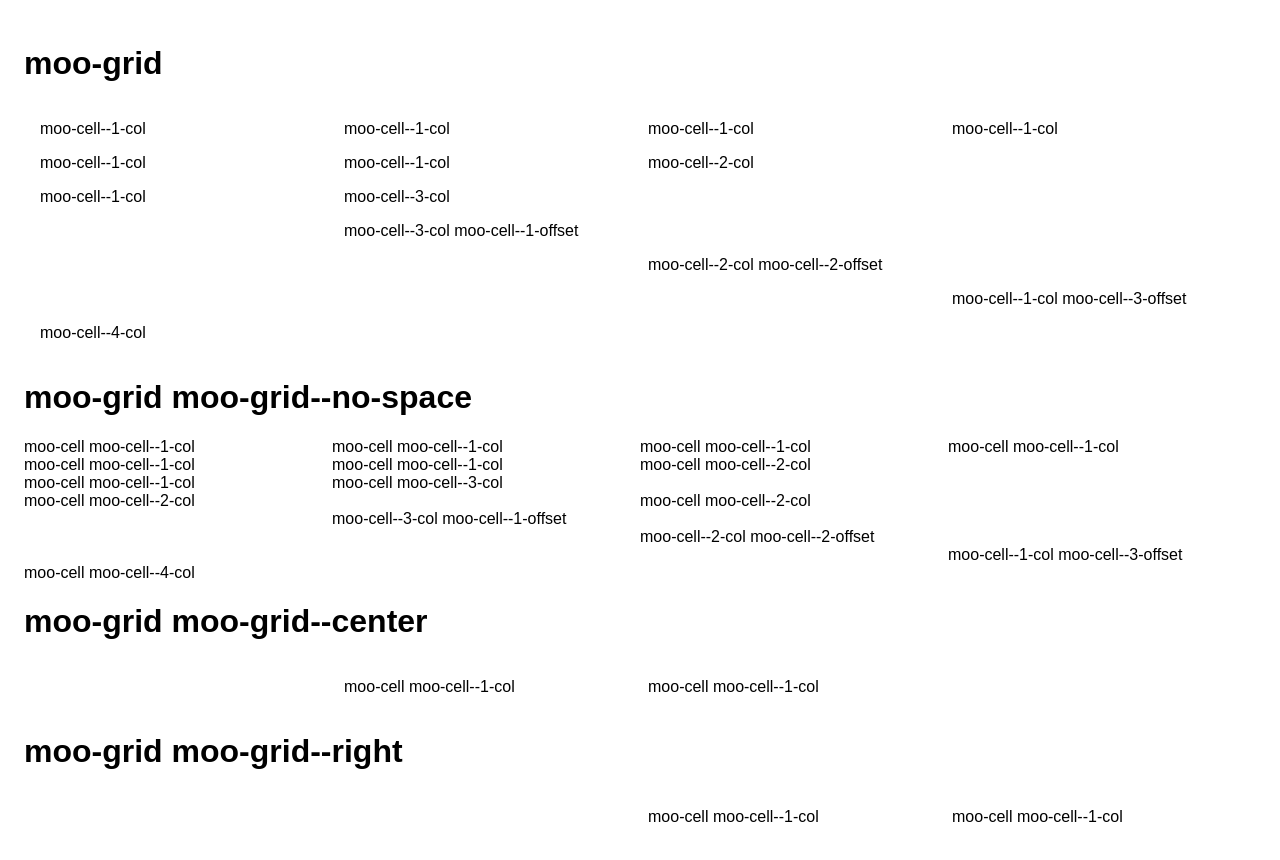
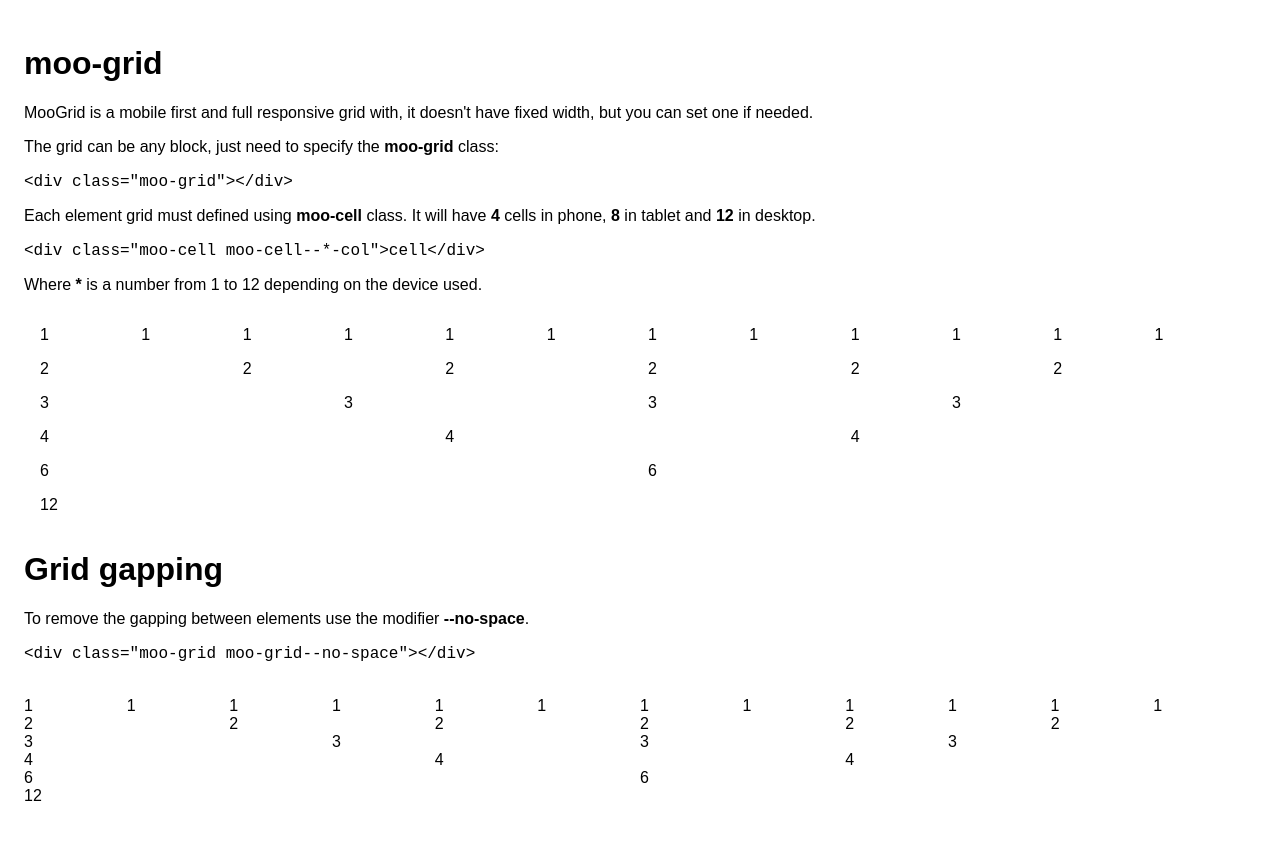
Before and after one commit to mchiareli/moo, a website: page vendor/index.html in a window 1280 px wide. After the commit the page ends 829 px from the top, so only its background shows below. Drawn offline with nearby package versions, Linux system fonts and the light colour scheme; files that its build step writes are made by us from their sources.

Commit message:
adding grid :bowtie:

```diff
--- a/src/scss/include/_breakpoint.scss
+++ b/src/scss/include/_breakpoint.scss
@@ -1,4 +1,4 @@
-@mixin media($min:false,$max:false){
+@mixin media($min-width:false,$max-width:false){
 
   $media-query:'';
 
--- /dev/null
+++ b/src/scss/include/_devices.scss
@@ -0,0 +1,17 @@
+//fluent mixins based on device name.
+
+@mixin phone {
+    //phone does not have a breakpoint because is the default layout in moo.
+    //this mixin will be used in case we want to change in the phone behavior in the future.
+    @content;
+}
+@mixin tablet {
+  @include media($breakpoint-tablet,$breakpoint-desktop) {
+    @content;
+  }
+}
+@mixin desktop {
+  @include media($breakpoint-desktop) {
+    @content;
+  }
+}
--- a/src/scss/include/_grid.scss
+++ b/src/scss/include/_grid.scss
@@ -14,18 +14,21 @@
   }
 }
 
-// css definitions
+@mixin full($padding:0px,$margin:0px) {
+  @include column-width(1, 1, $padding,$margin);
+}
 
+// CSS definitions for grid
 .#{$namespace}-grid {
   display: flex;
   flex-wrap: wrap;
-  align-content:flex-start;
-  justify-content: flex-start;
-  padding: $grid-phone-padding;
 }
 
-.#{$namespace}-grid--no-space {
-  padding: 0;
+.#{$namespace}-grid {
+  padding: $grid-phone-padding;
+  &--no-space {
+    padding: 0;
+  }
 }
 
 .#{$namespace}-grid {
@@ -41,13 +44,17 @@
   }
 }
 
+// CSS definitions for cells
 .#{$namespace}-cell {
     margin: $grid-phone-margin;
     box-sizing: border-box;
 }
 
-// Define columns and offset size for mobile. (default)
+.#{$namespace}-grid--no-space > .#{$namespace}-cell {
+  margin: 0;
+}
 
+// CSS definitions mobile. (default)
 @for $i from 1 through ($grid-phone-columns) {
   .#{$namespace}-cell--#{$i}-col,
   .#{$namespace}-cell--#{$i}-col-phone.#{$namespace}-cell--#{$i}-col-phone {
@@ -55,10 +62,11 @@
   }
 }
 
-@for $i from 1 through ($grid-phone-columns) {
+// phone has 4 cells, more than that will be set as 100%.
+@for $i from ($grid-phone-columns + 1) through $grid-desktop-columns {
   .#{$namespace}-cell--#{$i}-col,
   .#{$namespace}-cell--#{$i}-col-phone.#{$namespace}-cell--#{$i}-col-phone {
-    @include column-width($i, $grid-phone-columns, $grid-phone-padding,$grid-phone-margin);
+    @include full($grid-phone-padding,$grid-phone-margin);
   }
 }
 
@@ -69,6 +77,39 @@
   }
 }
 
-.#{$namespace}-grid--no-space > .#{$namespace}-cell {
-  margin: 0;
-}
+@include tablet {
+  @for $i from 1 through ($grid-tablet-columns) {
+    .#{$namespace}-cell--#{$i}-col,
+    .#{$namespace}-cell--#{$i}-col-tablet.#{$namespace}-cell--#{$i}-col-tablet {
+      @include column-width($i, $grid-tablet-columns, $grid-tablet-padding,$grid-tablet-margin);
+    }
+  }
+  // tablet has 8 cells, more than that will be set as 100%.
+  @for $i from ($grid-tablet-columns + 1) through $grid-desktop-columns {
+    .#{$namespace}-cell--#{$i}-col,
+    .#{$namespace}-cell--#{$i}-col-tablet.#{$namespace}-cell--#{$i}-col-tablet {
+      @include full($grid-tablet-padding,$grid-tablet-margin);
+    }
+  }
+  @for $i from 1 through ($grid-phone-columns - 1) {
+    .#{$namespace}-cell--#{$i}-offset,
+    .#{$namespace}-cell--#{$i}-offset-tablet.#{$namespace}-cell--#{$i}-offset-tablet {
+      @include offset-size($i, $grid-tablet-columns,$grid-tablet-margin);
+    }
+  }
+};
+
+@include desktop {
+  @for $i from 1 through ($grid-desktop-columns) {
+    .#{$namespace}-cell--#{$i}-col,
+    .#{$namespace}-cell--#{$i}-col-desktop.#{$namespace}-cell--#{$i}-col-desktop {
+      @include column-width($i, $grid-desktop-columns, $grid-desktop-padding,$grid-desktop-margin);
+    }
+  }
+  @for $i from 1 through ($grid-desktop-columns - 1) {
+    .#{$namespace}-cell--#{$i}-offset,
+    .#{$namespace}-cell--#{$i}-offset-desktop.#{$namespace}-cell--#{$i}-offset-desktop {
+      @include offset-size($i, $grid-desktop-columns,$grid-desktop-margin);
+    }
+  }
+};
--- a/src/scss/moo.scss
+++ b/src/scss/moo.scss
@@ -1,5 +1,6 @@
 @import "include/normalize";
 @import "include/variables";
 @import "include/breakpoint";
+@import "include/devices";
 @import "include/layout";
 @import "include/grid";
--- a/vendor/index.html
+++ b/vendor/index.html
@@ -5,53 +5,115 @@
         <meta http-equiv="X-UA-Compatible" content="IE=edge,chrome=1">
         <meta name="viewport" content="width=device-width, initial-scale=1.0">
         <title>Moo -- Minimalist css tools.</title>
+        <link rel="stylesheet" href="//cdnjs.cloudflare.com/ajax/libs/highlight.js/9.1.0/styles/default.min.css">
         <link rel="stylesheet" type="text/css" href="css/moo.css"/>
         <link rel="stylesheet" type="text/css" href="css/site.css"/>
     </head>
     <body>
       <h1>moo-grid</h1>
-      <div class="grid moo-grid">
-        <div class="moo-cell moo-cell--1-col">moo-cell--1-col</div>
-        <div class="moo-cell moo-cell--1-col">moo-cell--1-col</div>
-        <div class="moo-cell moo-cell--1-col">moo-cell--1-col</div>
-        <div class="moo-cell moo-cell--1-col">moo-cell--1-col</div>
-        <div class="moo-cell moo-cell--1-col">moo-cell--1-col</div>
-        <div class="moo-cell moo-cell--1-col">moo-cell--1-col</div>
-        <div class="moo-cell moo-cell--2-col">moo-cell--2-col</div>
-        <div class="moo-cell moo-cell--1-col">moo-cell--1-col</div>
-        <div class="moo-cell moo-cell--3-col">moo-cell--3-col</div>
-        <div class="moo-cell moo-cell--3-col moo-cell--1-offset">moo-cell--3-col moo-cell--1-offset</div>
-        <div class="moo-cell moo-cell--2-col moo-cell--2-offset">moo-cell--2-col moo-cell--2-offset</div>
-        <div class="moo-cell moo-cell--1-col moo-cell--3-offset">moo-cell--1-col moo-cell--3-offset</div>
-        <div class="moo-cell moo-cell--4-col">moo-cell--4-col</div>
+      <section class="description">
+        <p>MooGrid is a mobile first and full responsive grid with, it doesn't have fixed width, but you can set one if needed.</p>
+        <p>
+          The grid can be any block, just need to specify the <strong>moo-grid</strong> class:
+        </p>
+        <p>
+          <code class="prettyprint lang-html">
+            &lt;div class=&quot;moo-grid&quot;&gt;&lt;/div&gt;
+          </code>
+        </p>
+        <p>
+          Each element grid must defined using <strong>moo-cell</strong> class.
+          It will have <strong>4</strong> cells in phone, <strong>8</strong> in tablet and <strong>12</strong> in desktop.
+      </p>
+        <p>
+          <code class="prettyprint lang-html">
+            &lt;div class=&quot;moo-cell moo-cell--*-col&quot;&gt;cell&lt;/div&gt;<br/>
+          </code>
+        </p>
+        <p>Where <strong>*</strong> is a number from 1 to 12 depending on the device used.<p/>
+      </section>
+      <div class="moo-grid">
+        <div class="moo-cell moo-cell--1-col">1</div>
+        <div class="moo-cell moo-cell--1-col">1</div>
+        <div class="moo-cell moo-cell--1-col">1</div>
+        <div class="moo-cell moo-cell--1-col">1</div>
+        <div class="moo-cell moo-cell--1-col">1</div>
+        <div class="moo-cell moo-cell--1-col">1</div>
+        <div class="moo-cell moo-cell--1-col">1</div>
+        <div class="moo-cell moo-cell--1-col">1</div>
+        <div class="moo-cell moo-cell--1-col">1</div>
+        <div class="moo-cell moo-cell--1-col">1</div>
+        <div class="moo-cell moo-cell--1-col">1</div>
+        <div class="moo-cell moo-cell--1-col">1</div>
+        <div class="moo-cell moo-cell--2-col">2</div>
+        <div class="moo-cell moo-cell--2-col">2</div>
+        <div class="moo-cell moo-cell--2-col">2</div>
+        <div class="moo-cell moo-cell--2-col">2</div>
+        <div class="moo-cell moo-cell--2-col">2</div>
+        <div class="moo-cell moo-cell--2-col">2</div>
+        <div class="moo-cell moo-cell--3-col">3</div>
+        <div class="moo-cell moo-cell--3-col">3</div>
+        <div class="moo-cell moo-cell--3-col">3</div>
+        <div class="moo-cell moo-cell--3-col">3</div>
+        <div class="moo-cell moo-cell--4-col">4</div>
+        <div class="moo-cell moo-cell--4-col">4</div>
+        <div class="moo-cell moo-cell--4-col">4</div>
+        <div class="moo-cell moo-cell--6-col">6</div>
+        <div class="moo-cell moo-cell--6-col">6</div>
+        <div class="moo-cell moo-cell--12-col">12</div>
       </div>
-      <h1>moo-grid moo-grid--no-space</h1>
-      <div class="grid moo-grid moo-grid--no-space">
-        <div class="moo-cell moo-cell--1-col">moo-cell moo-cell--1-col</div>
-        <div class="moo-cell moo-cell--1-col">moo-cell moo-cell--1-col</div>
-        <div class="moo-cell moo-cell--1-col">moo-cell moo-cell--1-col</div>
-        <div class="moo-cell moo-cell--1-col">moo-cell moo-cell--1-col</div>
-        <div class="moo-cell moo-cell--1-col">moo-cell moo-cell--1-col</div>
-        <div class="moo-cell moo-cell--1-col">moo-cell moo-cell--1-col</div>
-        <div class="moo-cell moo-cell--2-col">moo-cell moo-cell--2-col</div>
-        <div class="moo-cell moo-cell--1-col">moo-cell moo-cell--1-col</div>
-        <div class="moo-cell moo-cell--3-col">moo-cell moo-cell--3-col</div>
-        <div class="moo-cell moo-cell--2-col">moo-cell moo-cell--2-col</div>
-        <div class="moo-cell moo-cell--2-col">moo-cell moo-cell--2-col</div>
-        <div class="moo-cell moo-cell--3-col moo-cell--1-offset">moo-cell--3-col moo-cell--1-offset</div>
-        <div class="moo-cell moo-cell--2-col moo-cell--2-offset">moo-cell--2-col moo-cell--2-offset</div>
-        <div class="moo-cell moo-cell--1-col moo-cell--3-offset">moo-cell--1-col moo-cell--3-offset</div>
-        <div class="moo-cell moo-cell--4-col">moo-cell moo-cell--4-col</div>
+      <h1>Grid gapping </h1>
+      <section class="description">
+        <p>
+          To remove the gapping between elements use the modifier <strong>--no-space</strong>.
+        </p>
+        <p>
+          <code class="prettyprint lang-html">
+            &lt;div class=&quot;moo-grid moo-grid--no-space&quot;&gt;&lt;/div&gt;
+          </code>
+        </p>
+      </section>
+      <br/>
+      <div class="moo-grid moo-grid--no-space">
+        <div class="moo-cell moo-cell--1-col">1</div>
+        <div class="moo-cell moo-cell--1-col">1</div>
+        <div class="moo-cell moo-cell--1-col">1</div>
+        <div class="moo-cell moo-cell--1-col">1</div>
+        <div class="moo-cell moo-cell--1-col">1</div>
+        <div class="moo-cell moo-cell--1-col">1</div>
+        <div class="moo-cell moo-cell--1-col">1</div>
+        <div class="moo-cell moo-cell--1-col">1</div>
+        <div class="moo-cell moo-cell--1-col">1</div>
+        <div class="moo-cell moo-cell--1-col">1</div>
+        <div class="moo-cell moo-cell--1-col">1</div>
+        <div class="moo-cell moo-cell--1-col">1</div>
+        <div class="moo-cell moo-cell--2-col">2</div>
+        <div class="moo-cell moo-cell--2-col">2</div>
+        <div class="moo-cell moo-cell--2-col">2</div>
+        <div class="moo-cell moo-cell--2-col">2</div>
+        <div class="moo-cell moo-cell--2-col">2</div>
+        <div class="moo-cell moo-cell--2-col">2</div>
+        <div class="moo-cell moo-cell--3-col">3</div>
+        <div class="moo-cell moo-cell--3-col">3</div>
+        <div class="moo-cell moo-cell--3-col">3</div>
+        <div class="moo-cell moo-cell--3-col">3</div>
+        <div class="moo-cell moo-cell--4-col">4</div>
+        <div class="moo-cell moo-cell--4-col">4</div>
+        <div class="moo-cell moo-cell--4-col">4</div>
+        <div class="moo-cell moo-cell--6-col">6</div>
+        <div class="moo-cell moo-cell--6-col">6</div>
+        <div class="moo-cell moo-cell--12-col">12</div>
       </div>
-      <h1>moo-grid moo-grid--center</h1>
+      <!-- <h1>Alignment</h1>
       <div class="grid moo-grid moo-grid--center">
         <div class="moo-cell moo-cell--1-col">moo-cell moo-cell--1-col</div>
         <div class="moo-cell moo-cell--1-col">moo-cell moo-cell--1-col</div>
       </div>
-      <h1>moo-grid moo-grid--right</h1>
+      <h1 class="moo-tablet--hide">moo-grid moo-grid--right</h1>
       <div class="grid moo-grid moo-grid--right">
         <div class="moo-cell moo-cell--1-col">moo-cell moo-cell--1-col</div>
         <div class="moo-cell moo-cell--1-col">moo-cell moo-cell--1-col</div>
-      </div>
+      </div> -->
+      <script src="https://cdn.rawgit.com/google/code-prettify/master/loader/run_prettify.js"></script>
     </body>
 </html>
```
Also changed, not shown: gulpfile.js (+14 -3 lines), package.json (+10 -4 lines), src/scss/include/_layout.scss (+20 -0 lines), src/scss/include/_variables.scss (+5 -3 lines), README.md, 2 other files.
